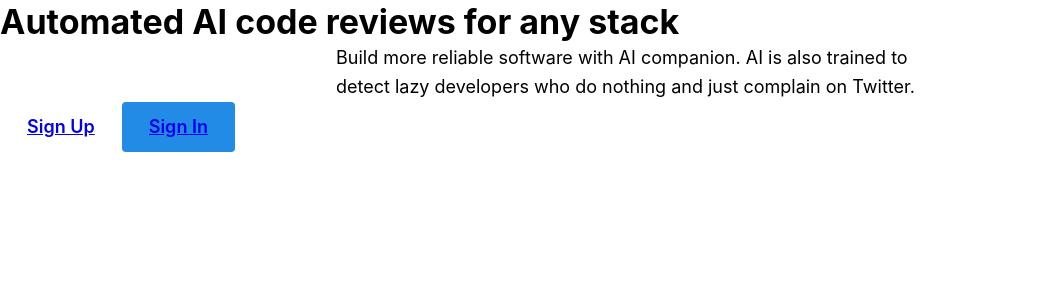
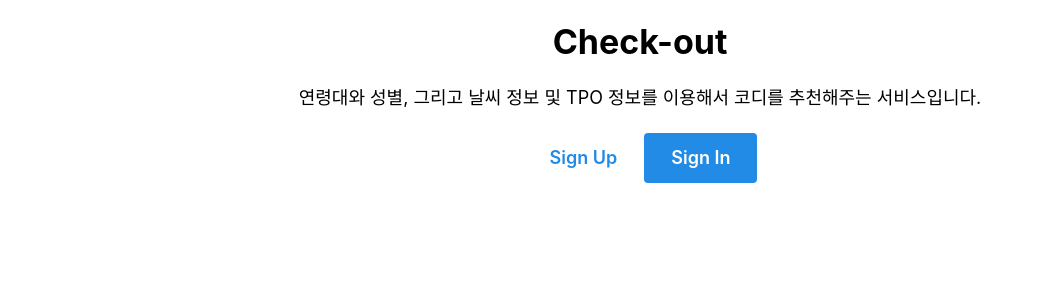
Before and after one commit to Hot-Spicy-Buffalo-Wing/check-out-fe, a React (Vite) app: page / in a window 1280 px wide. Shown: the top 300 px of the page, without its empty margins (0-1043 px from the left). Built offline with nearby package versions, Linux system fonts and the light colour scheme; no server answers.

Commit message:
fix: LandingPage style

```diff
--- a/src/pages/LandingPage.tsx
+++ b/src/pages/LandingPage.tsx
@@ -1,42 +1,36 @@
-import { Title, Text, Container, Button, MantineProvider } from '@mantine/core';
+import { Title, Text, Container, Button } from '@mantine/core';
 import { Link } from 'react-router-dom';
-
-const theme = {
-  spacing: { xs: '8px', sm: '12px', md: '16px', lg: '24px', xl: '32px' },
-  component: {
-    Button: {
-      defaultProps: {
-        color: 'blue',
-        variant: 'filled',
-      },
-    },
-  },
-};
 
 function LandingPage() {
   return (
-    <MantineProvider theme={theme}>
-      <Title>
-        Automated AI code reviews for{' '}
-        <Text component="span" inherit>
-          any stack
-        </Text>
-      </Title>
+    <Container
+      style={{
+        display: 'flex',
+        flexDirection: 'column',
+        alignItems: 'center',
+      }}
+    >
+      <Title style={{ margin: 20 }}>Check-out</Title>
 
-      <Container size={640}>
+      <Container size={720} style={{ marginBottom: 20 }}>
         <Text size="lg">
-          Build more reliable software with AI companion. AI is also trained to
-          detect lazy developers who do nothing and just complain on Twitter.
+          연령대와 성별, 그리고 날씨 정보 및 TPO 정보를 이용해서 코디를
+          추천해주는 서비스입니다.
         </Text>
       </Container>
 
-      <Button variant="white" size="lg">
-        <Link to="/signup">Sign Up</Link>
-      </Button>
-      <Button size="lg">
-        <Link to="/signin">Sign In</Link>
-      </Button>
-    </MantineProvider>
+      <Container>
+        <Link to="/signup">
+          <Button variant="white" size="lg">
+            Sign Up
+          </Button>
+        </Link>
+
+        <Link to="/signin">
+          <Button size="lg">Sign In</Button>
+        </Link>
+      </Container>
+    </Container>
   );
 }
 
```
